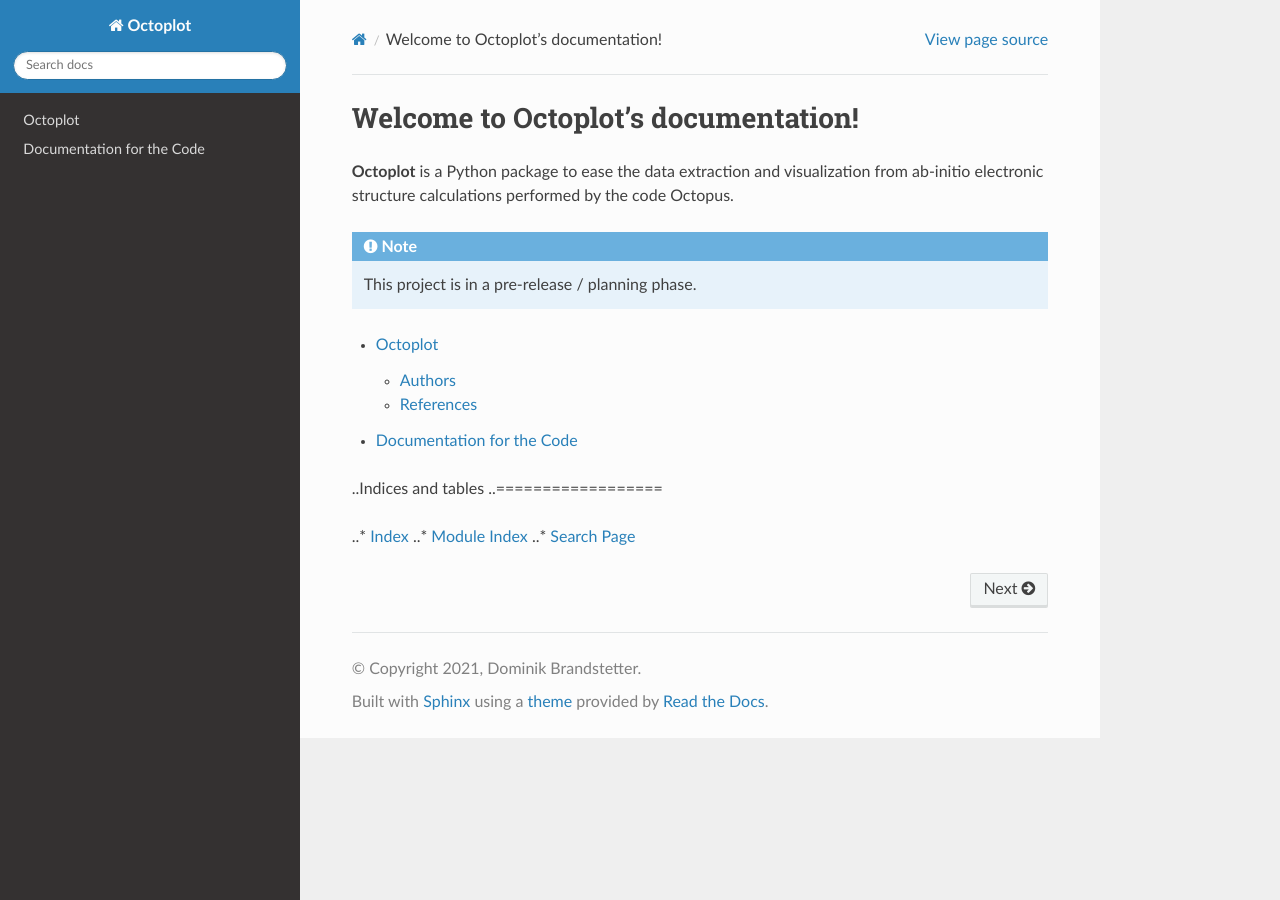
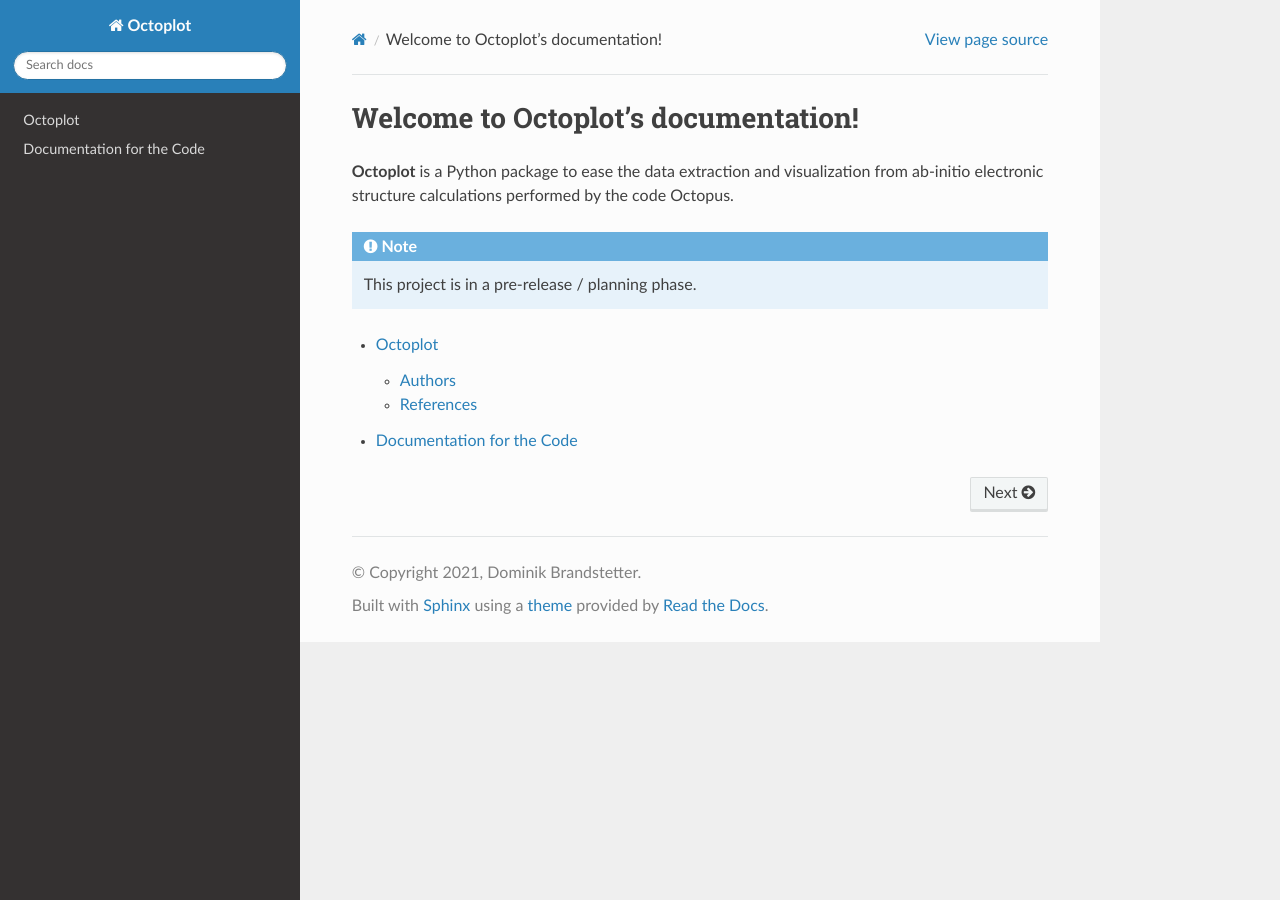
Before and after one commit to brands-d/Octoplot, a Sphinx documentation site: the page built from docs/index.rst, in a window 1280 px wide. Built offline with Sphinx 7.4.7 and the Read the Docs theme 2.0.0, drawn with Linux system fonts in a browser that asks for light colours.

```diff
--- a/README.rst
+++ b/README.rst
@@ -6,6 +6,7 @@ Octoplot
 
 
 GitHub Page: https://github.com/brands-d/Octoplot
+Documentation: https://octoplot.readthedocs.io/en/latest/
 
 Authors
 ===============
@@ -13,6 +14,7 @@ Authors
 - Christian Kern, MSc.
 - Dominik Brandstetter, BSc. (dominik.brandstetter@edu.uni-graz.at)
 
+
 References
 ===============
 [1] Nicolas Tancogne-Dejean, Micael J. T. Oliveira, Xavier Andrade, Heiko Appel, Carlos H. Borca, Guillaume Le Breton, Florian Buchholz, Alberto Castro, Stefano Corni, Alfredo A. Correa, Umberto De Giovannini, Alain Delgado, Florian G. Eich, Johannes Flick, Gabriel Gil, Adrián Gomez, Nicole Helbig, Hannes Hübener, René Jestädt, Joaquim Jornet-Somoza, Ask H. Larsen, Irina V. Lebedeva, Martin Lüders, Miguel A. L. Marques, Sebastian T. Ohlmann, Silvio Pipolo, Markus Rampp, Carlo A. Rozzi, David A. Strubbe, Shunsuke A. Sato, Christian Schäfer, Iris Theophilou, Alicia Welden, and Angel Rubio , "Octopus, a computational framework for exploring light-driven phenomena and quantum dynamics in extended and finite systems", J. Chem. Phys. 152, 124119 (2020) https://doi.org/10.1063/1.5142502
--- a/docs/index.rst
+++ b/docs/index.rst
@@ -17,10 +17,3 @@ Welcome to Octoplot's documentation!
 
    readme
    module
-
-..Indices and tables
-..==================
-
-..* :ref:`genindex`
-..* :ref:`modindex`
-..* :ref:`search`
```
